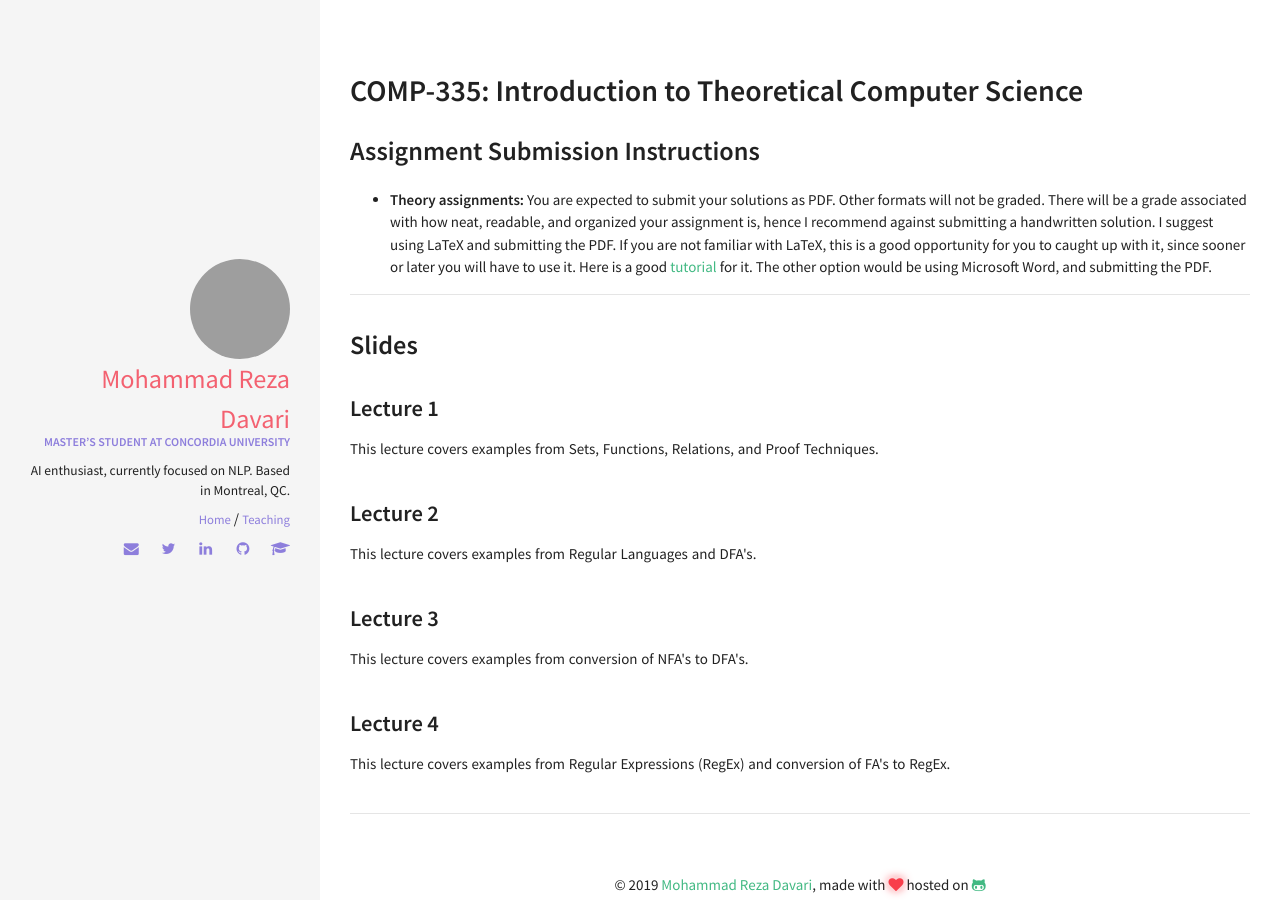
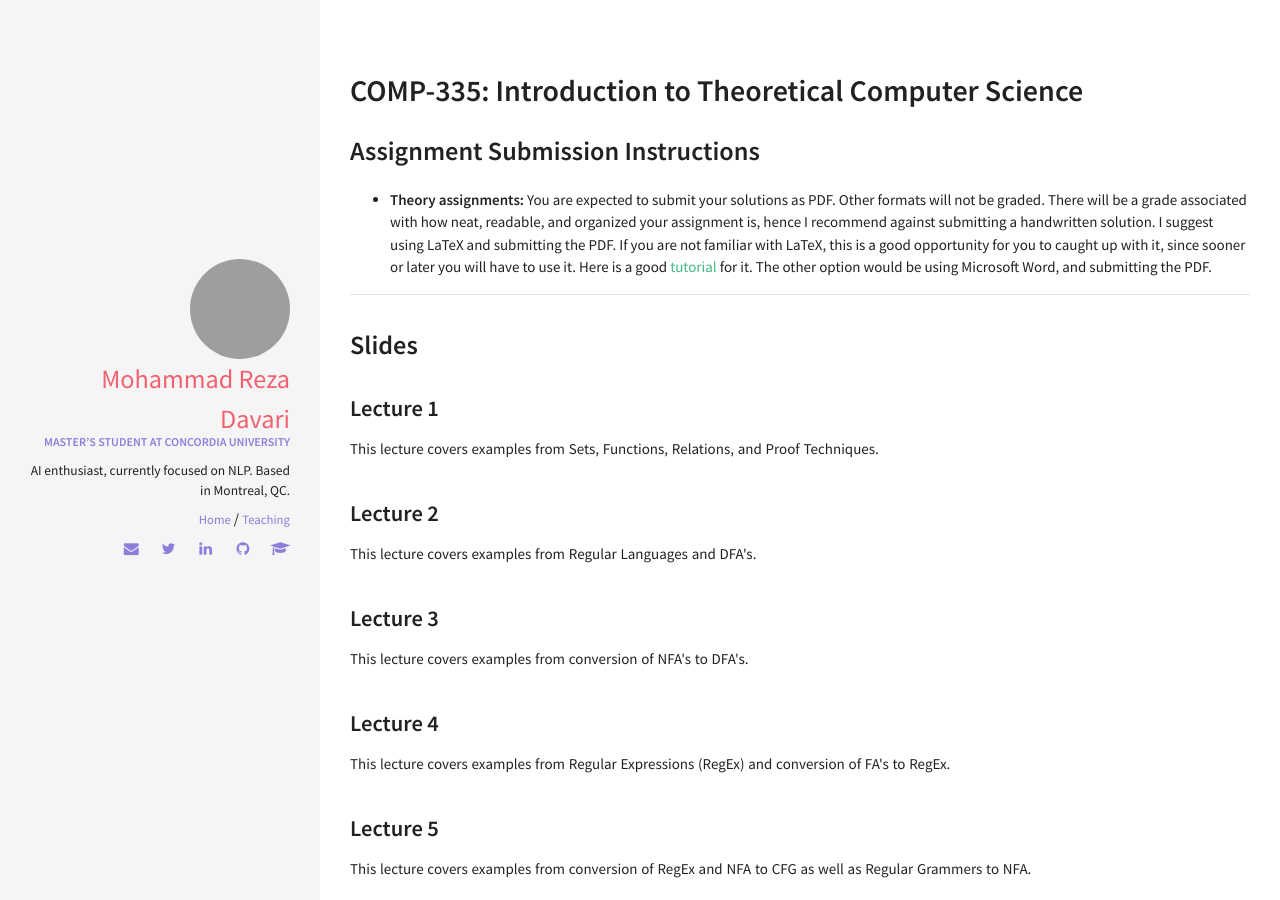
Before and after one commit to rezazzr/davari.io, a Jekyll site: the page built from comp335.html, in a window 1280 px wide. Built offline with Jekyll 4.4.1, drawn with Linux system fonts in a browser that asks for light colours.

Commit message:
tutorial 5 slides indexed and updated the URL for the rest

```diff
--- a/_data/index/slides335.yml
+++ b/_data/index/slides335.yml
@@ -1,19 +1,24 @@
 - name: Lecture 1
   descr: This lecture covers examples from Sets, Functions, Relations, and Proof Techniques.
-  url:  https://raw.githubusercontent.com/rezazzr/rezazzr.github.io/master/_data/slide_pdf_files/comp335_tutorial1.pdf
+  url:  https://github.com/rezazzr/davari.io/raw/master/_data/slide_pdf_files/comp335_tutorial1.pdf
   year: 2019
 
 - name: Lecture 2
   descr: This lecture covers examples from Regular Languages and DFA's.
-  url:  https://raw.githubusercontent.com/rezazzr/rezazzr.github.io/master/_data/slide_pdf_files/comp335_tutorial2.pdf
+  url:  https://github.com/rezazzr/davari.io/raw/master/_data/slide_pdf_files/comp335_tutorial2.pdf
   year: 2019
 
 - name: Lecture 3
   descr: This lecture covers examples from conversion of NFA's to DFA's.
-  url:  https://raw.githubusercontent.com/rezazzr/rezazzr.github.io/master/_data/slide_pdf_files/comp335_tutorial3.pdf
+  url:  https://github.com/rezazzr/davari.io/raw/master/_data/slide_pdf_files/comp335_tutorial3.pdf
   year: 2019
 
 - name: Lecture 4
   descr: This lecture covers examples from Regular Expressions (RegEx) and conversion of FA's to RegEx.
-  url:  https://raw.githubusercontent.com/rezazzr/rezazzr.github.io/master/_data/slide_pdf_files/comp335_tutorial4.pdf
+  url:  https://github.com/rezazzr/davari.io/raw/master/_data/slide_pdf_files/comp335_tutorial4.pdf
   year: 2019
+
+- name: Lecture 5
+  descr: This lecture covers examples from conversion of RegEx and NFA to CFG as well as Regular Grammers to NFA.
+  url:  https://github.com/rezazzr/davari.io/raw/master/_data/slide_pdf_files/comp335_tutorial5.pdf
+  year: 2019
```
